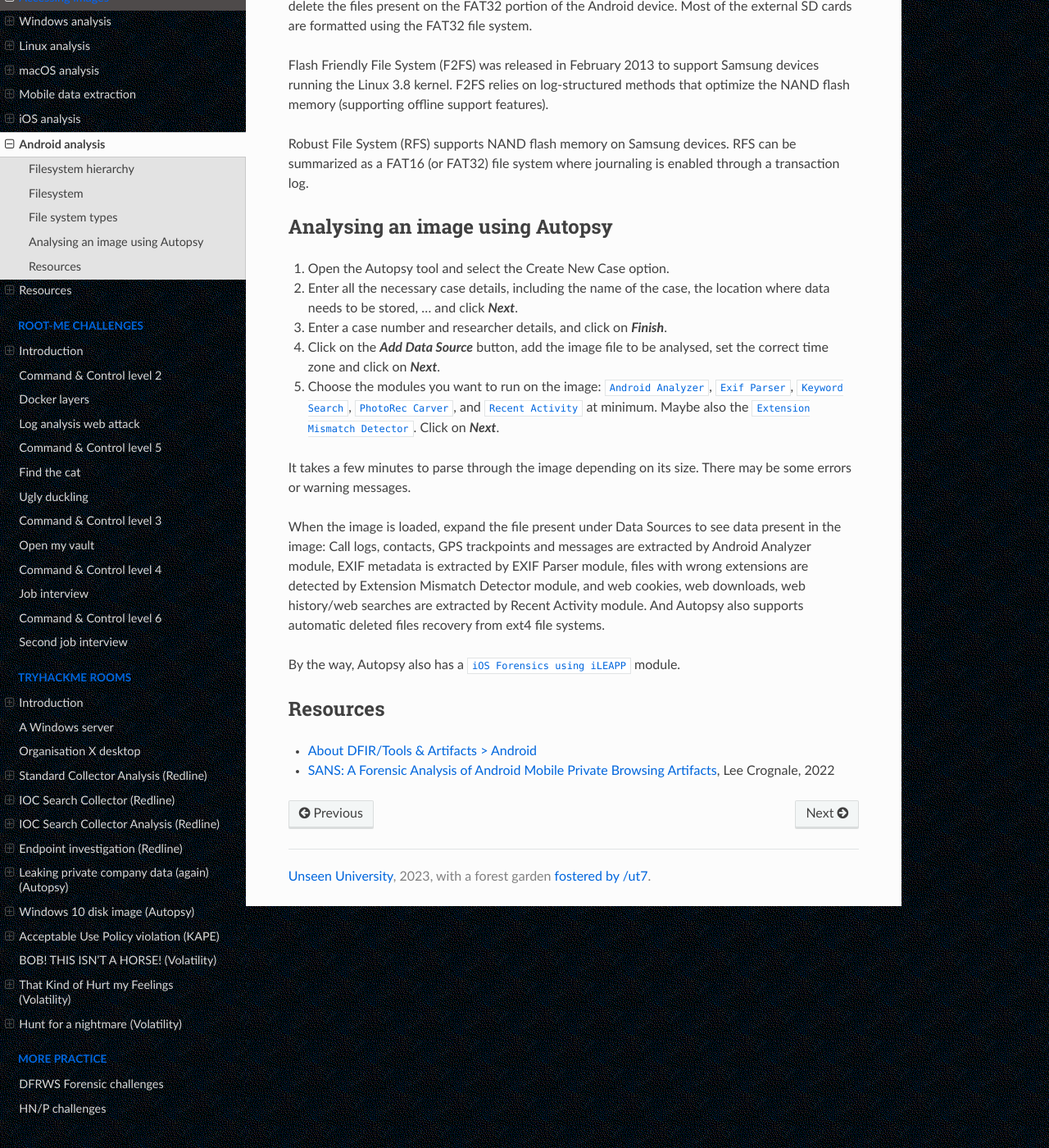
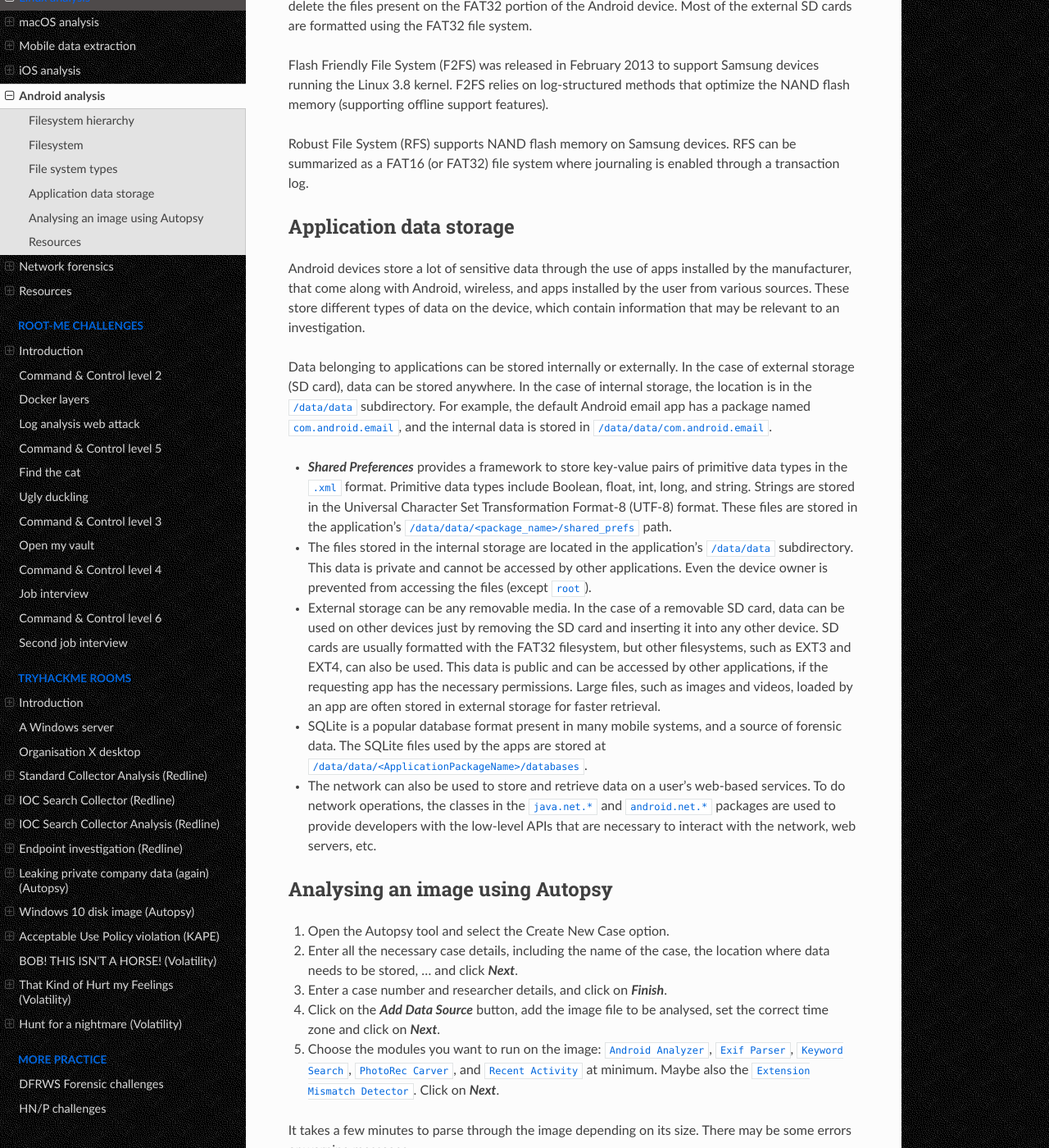
Before and after one commit to tymyrddin/blue-dfir, a Sphinx documentation site: the page built from source/docs/notes/android.md, in a window 1280 px wide and 1400 px high, scrolled down 2203 px. Shown: the whole window at 82% size. Built offline with Sphinx 7.4.7 and the Read the Docs theme 2.0.0, drawn with Linux system fonts in a browser that asks for light colours.

Commit message:
++ network forensics

```diff
--- a/source/docs/notes/android.md
+++ b/source/docs/notes/android.md
@@ -53,6 +53,18 @@
 
 Robust File System (RFS) supports NAND flash memory on Samsung devices. RFS can be summarized as a FAT16 (or FAT32) file system where journaling is enabled through a transaction log.
 
+## Application data storage
+
+Android devices store a lot of sensitive data through the use of apps installed by the manufacturer, that come along with Android, wireless, and apps installed by the user from various sources. These store different types of data on the device, which contain information that may be relevant to an investigation.
+
+Data belonging to applications can be stored internally or externally. In the case of external storage (SD card), data can be stored anywhere. In the case of internal storage, the location is in the `/data/data` subdirectory. For example, the default Android email app has a package named `com.android.email`, and the internal data is stored in `/data/data/com.android.email`.
+
+* ***Shared Preferences*** provides a framework to store key-value pairs of primitive data types in the `.xml` format. Primitive data types include Boolean, float, int, long, and string. Strings are stored in the Universal Character Set Transformation Format-8 (UTF-8) format. These files are stored in the application's `/data/data/<package_name>/shared_prefs` path.
+*  The files stored in the internal storage are located in the application's `/data/data` subdirectory. This data is private and cannot be accessed by other applications. Even the device owner is prevented from accessing the files (except `root`).
+* External storage can be any removable media. In the case of a removable SD card, data can be used on other devices just by removing the SD card and inserting it into any other device. SD cards are usually formatted with the FAT32 filesystem, but other filesystems, such as EXT3 and EXT4, can also be used. This data is public and can be accessed by other applications, if the requesting app has the necessary permissions. Large files, such as images and videos, loaded by an app are often stored in external storage for faster retrieval.
+* SQLite is a popular database format present in many mobile systems, and a source of forensic data. The SQLite files used by the apps are stored at `/data/data/<ApplicationPackageName>/databases`.
+* The network can also be used to store and retrieve data on a user's web-based services. To do network operations, the classes in the `java.net.*` and `android.net.*` packages are used to provide developers with the low-level APIs that are necessary to interact with the network, web servers, etc.
+
 ## Analysing an image using Autopsy
 
 1. Open the Autopsy tool and select the Create New Case option.
--- a/source/index.rst
+++ b/source/index.rst
@@ -41,6 +41,7 @@
    docs/notes/mobile.md
    docs/notes/ios.md
    docs/notes/android.md
+   docs/notes/network.md
    docs/notes/resources.md
 
 ----
```
Also changed, not shown: source/docs/notes/README.md (+1 -0 lines), source/docs/notes/network.md (added, +79 -0 lines), source/_static/images/site/background.png.
